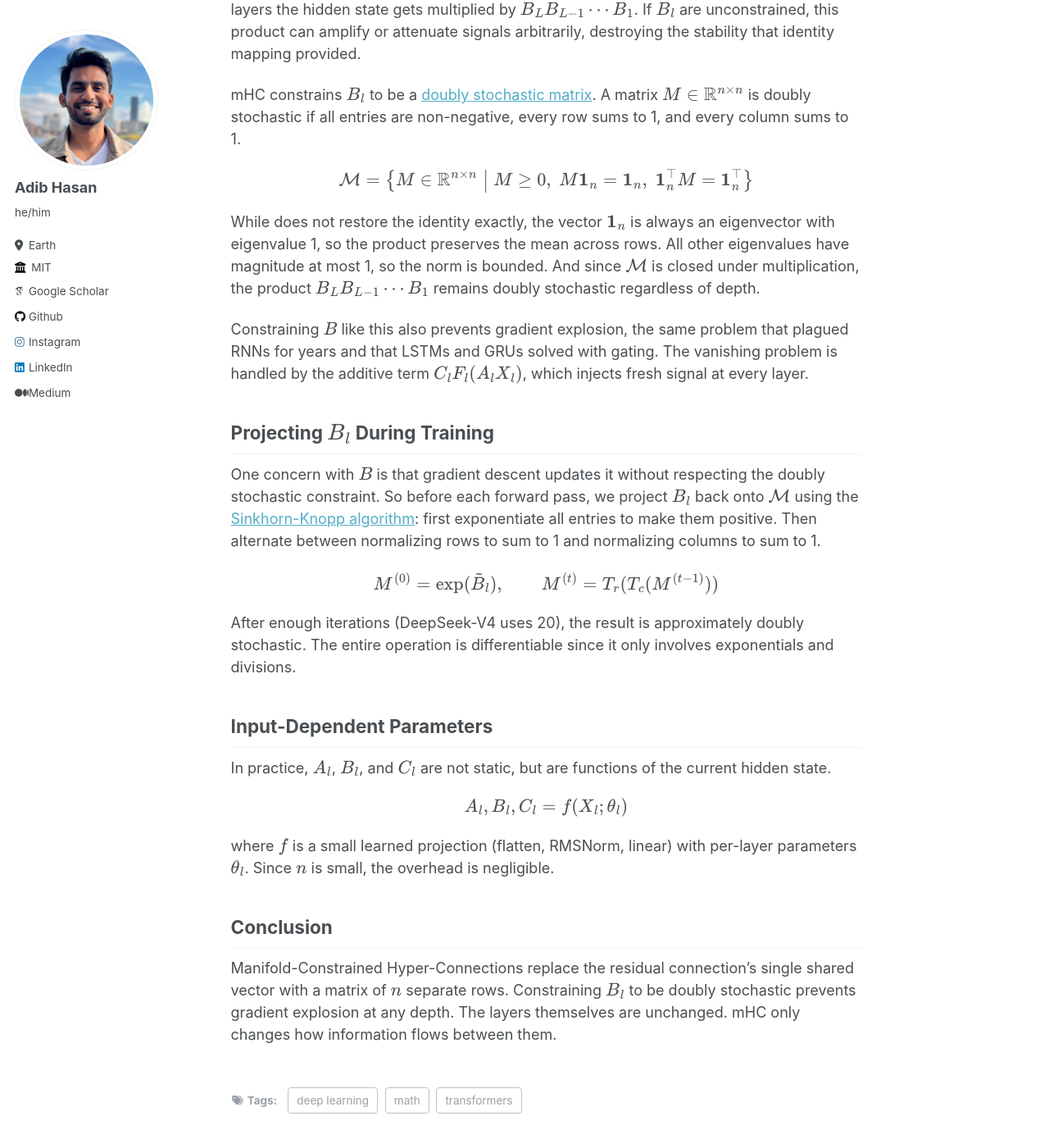
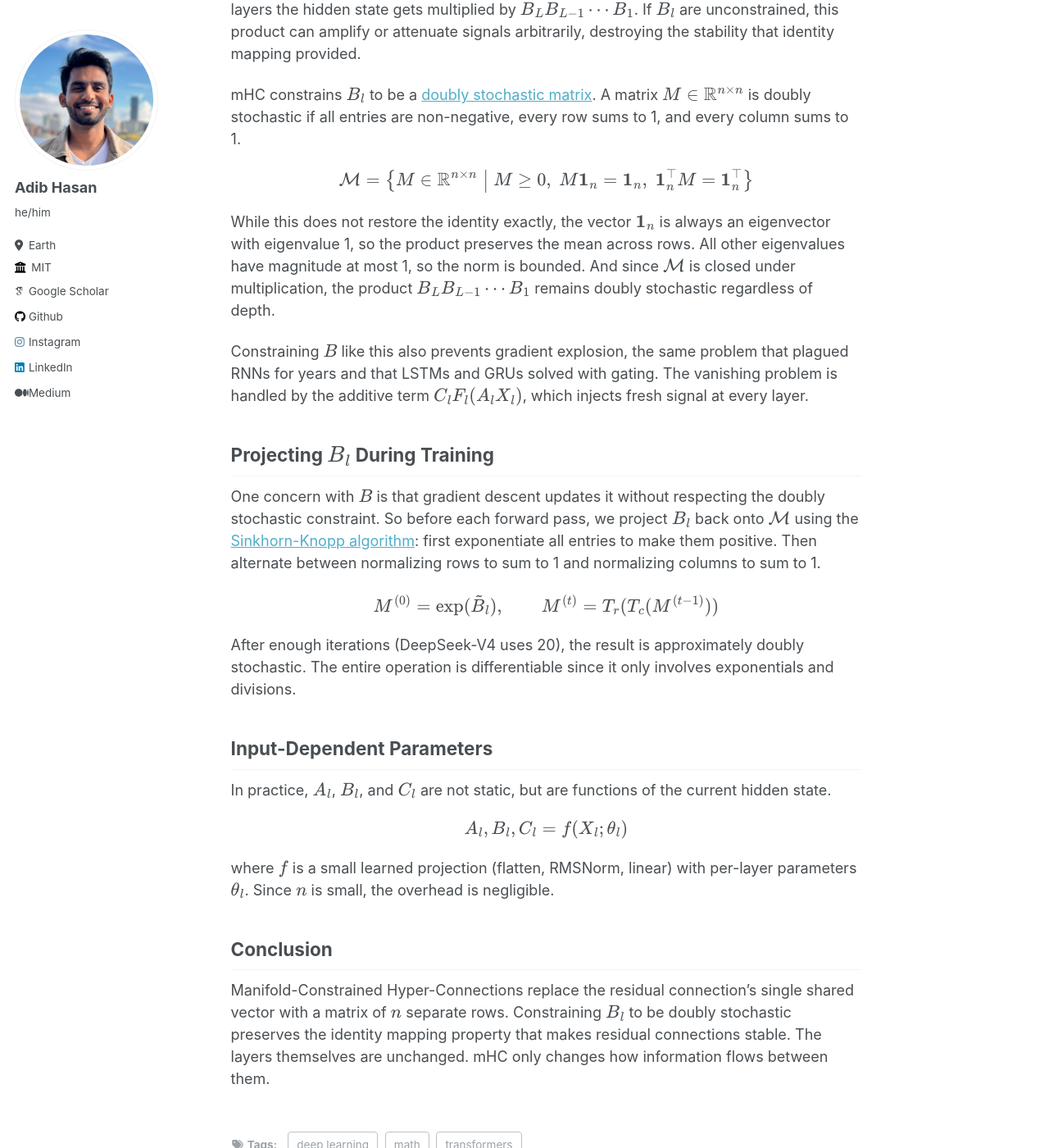
Before and after one commit to Neehan/neehan.github.io, a Jekyll site: the page built from _blog/mhc-residual-connection.md, in a window 1280 px wide and 1400 px high, scrolled down 1845 px. Shown: the whole window at 82% size. Built offline with Jekyll 4.4.1, drawn with Linux system fonts in a browser that asks for light colours; some web fonts are replaced; some of the changed text lies outside the part shown.

Commit message:
Update conclusion to match identity mapping framing
Co-Authored-By: Claude Opus 4.6 (1M context) <noreply@anthropic.com>

```diff
--- a/_blog/mhc-residual-connection.md
+++ b/_blog/mhc-residual-connection.md
@@ -19,7 +19,7 @@ This additive structure gives gradients a direct path from the loss back to earl
 
 However, there is a fundamental bottleneck in residual connections. After $L$ layers, the hidden state is roughly $x\_0 + \sum\_{l=1}^{L} F\_l(x\_l)$. Since every layer reads from and writes to the same vector, a layer cannot selectively preserve its output for specific later layers or selectively read from specific previous layers.
 
-This could be solved if each layer read and wrote to a matrix instead of a vector, with learnable gating rules to filter information. DeepSeek proposed this idea as [Hyper-Connections](https://arxiv.org/abs/2409.19606) (HC), then added a manifold constraint to prevent gradient explosion at depth in a follow-up paper on [Manifold-Constrained Hyper-Connections](https://arxiv.org/abs/2512.24880) (mHC). [DeepSeek-V4](https://huggingface.co/deepseek-ai/DeepSeek-V4-Pro/resolve/main/DeepSeek_V4.pdf) adopted showed mHC works at scale. In this blogpost, I will try to motivate what it is and how it works.
+This could be solved if each layer read and wrote to a matrix instead of a vector, with learnable gating rules to filter information. DeepSeek proposed this idea as [Hyper-Connections](https://arxiv.org/abs/2409.19606) (HC), then added a manifold constraint to prevent gradient explosion at depth in a follow-up paper on [Manifold-Constrained Hyper-Connections](https://arxiv.org/abs/2512.24880) (mHC). [DeepSeek-V4](https://huggingface.co/deepseek-ai/DeepSeek-V4-Pro/resolve/main/DeepSeek_V4.pdf) showed mHC works at scale. In this blogpost, I will try to motivate what it is and how it works.
 
 **Notations.** We denote the hidden dimension by $d$ and the number of rows in the expanded hidden state by $n$. The hidden state at layer $l$ is $X\_l \in \mathbb{R}^{n \times d}$. Each layer function $F\_l$ takes a single $d$-dimensional vector as input and returns a $d$-dimensional vector as output. This includes both attention and feed-forward layers. The set of $n \times n$ doubly stochastic matrices is denoted $\mathcal{M}$.
 
@@ -49,7 +49,7 @@ $$
 \mathcal{M} = \left\{ M \in \mathbb{R}^{n \times n} \;\middle|\; M \geq 0, \; M \mathbf{1}_n = \mathbf{1}_n, \; \mathbf{1}_n^\top M = \mathbf{1}_n^\top \right\}
 $$
 
-While does not restore the identity exactly, the vector $\mathbf{1}\_n$ is always an eigenvector with eigenvalue 1, so the product preserves the mean across rows. All other eigenvalues have magnitude at most 1, so the norm is bounded. And since $\mathcal{M}$ is closed under multiplication, the product $B\_L B\_{L-1} \cdots B\_1$ remains doubly stochastic regardless of depth.
+While this does not restore the identity exactly, the vector $\mathbf{1}\_n$ is always an eigenvector with eigenvalue 1, so the product preserves the mean across rows. All other eigenvalues have magnitude at most 1, so the norm is bounded. And since $\mathcal{M}$ is closed under multiplication, the product $B\_L B\_{L-1} \cdots B\_1$ remains doubly stochastic regardless of depth.
 
 Constraining $B$ like this also prevents gradient explosion, the same problem that plagued RNNs for years and that LSTMs and GRUs solved with gating. The vanishing problem is handled by the additive term $C\_l F\_l(A\_l X\_l)$, which injects fresh signal at every layer.
 
@@ -75,4 +75,4 @@ where $f$ is a small learned projection (flatten, RMSNorm, linear) with per-laye
 
 ## Conclusion
 
-Manifold-Constrained Hyper-Connections replace the residual connection's single shared vector with a matrix of $n$ separate rows. Constraining $B\_l$ to be doubly stochastic prevents gradient explosion at any depth. The layers themselves are unchanged. mHC only changes how information flows between them.
+Manifold-Constrained Hyper-Connections replace the residual connection's single shared vector with a matrix of $n$ separate rows. Constraining $B\_l$ to be doubly stochastic preserves the identity mapping property that makes residual connections stable. The layers themselves are unchanged. mHC only changes how information flows between them.
```
